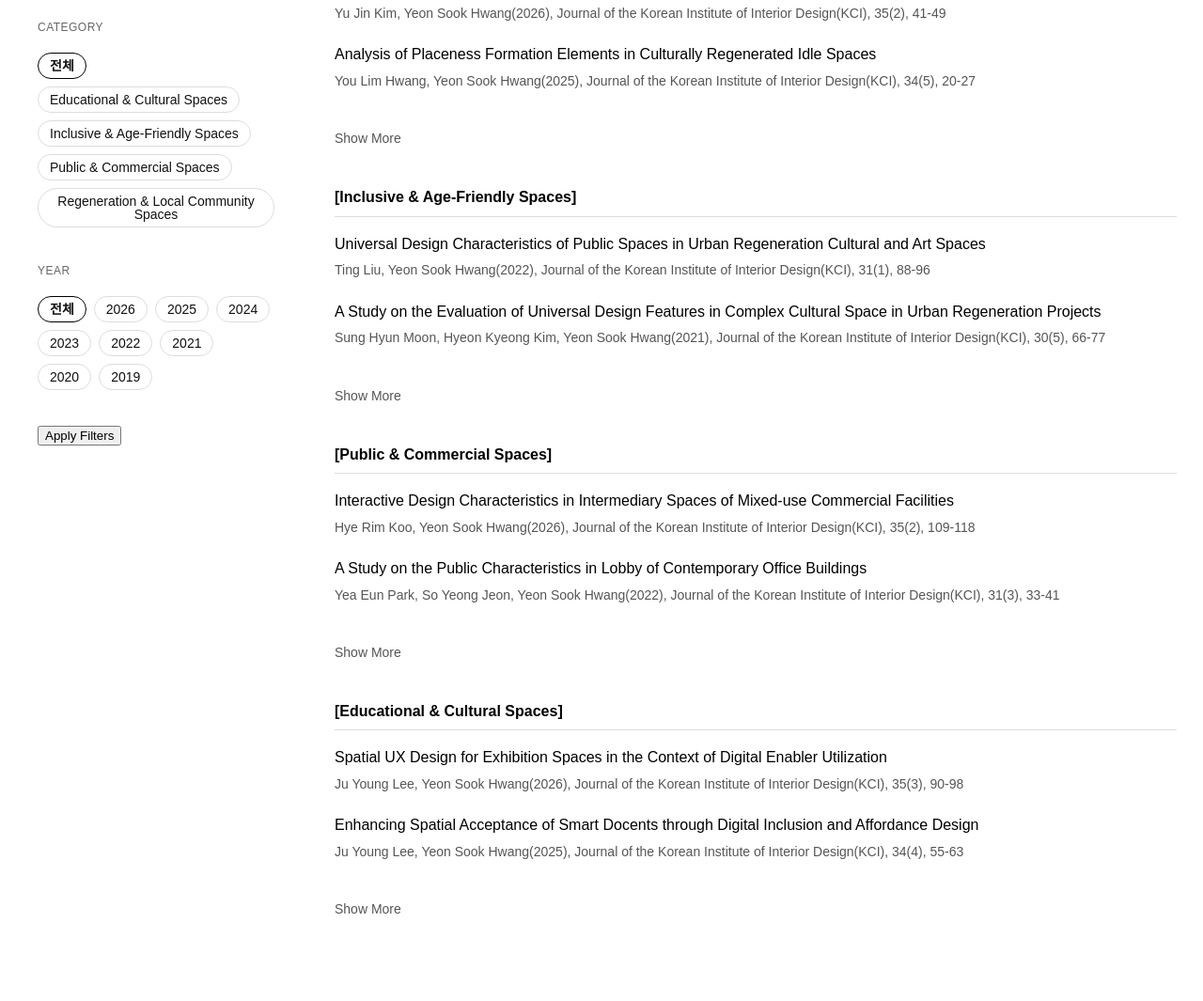
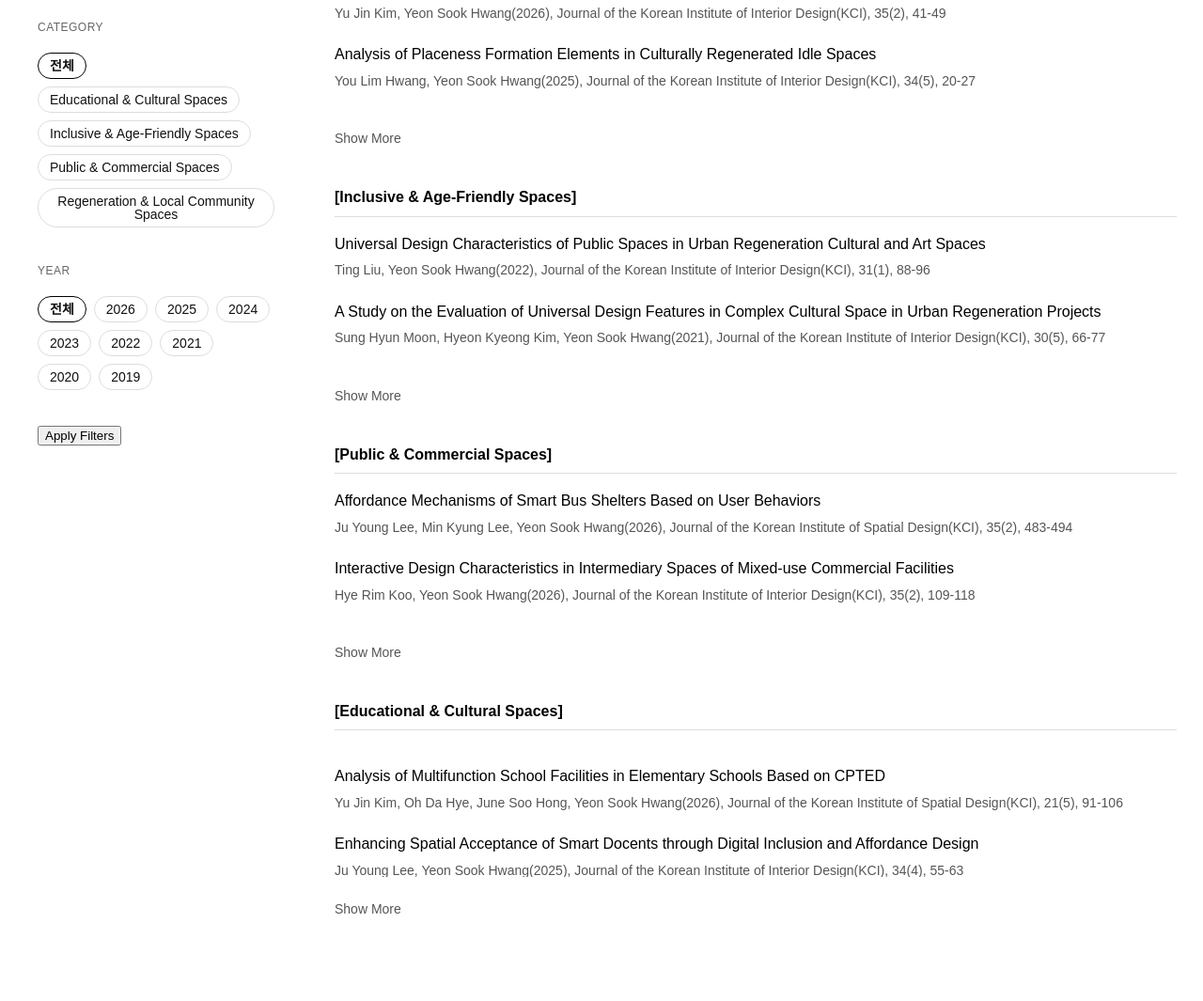
Before and after one commit to jyl930/hedlab-website, a plain HTML site: page publications.html in a window 1280 px wide. Shown: the part 241-1306 px from the top of the page at 94% size. Drawn offline with Linux system fonts and the light colour scheme.

Commit message:
26.0909.1 update
publications add

```diff
--- a/publications.html
+++ b/publications.html
@@ -196,6 +196,12 @@
       </div>
       <ul class="pub-list toggle-container">
         <li>
+          <a href="assets/pdf/recent_pc8.pdf" target="_blank" download>
+            Affordance Mechanisms of Smart Bus Shelters Based on User Behaviors
+          </a>
+          <br><span class="authors">Ju Young Lee, Min Kyung Lee, Yeon Sook Hwang(2026), Journal of the Korean Institute of Spatial Design(KCI), 35(2), 483-494</span>
+        </li>
+        <li>
           <a href="assets/pdf/recent_pc7.pdf" target="_blank" download>
             Interactive Design Characteristics in Intermediary Spaces of Mixed-use Commercial Facilities
           </a>
@@ -246,12 +252,13 @@
       </div>
       <ul class="pub-list toggle-container">
         <li>
+        <li>
           <a href="assets/pdf/recent_ec13.pdf" target="_blank" download>
-            Spatial UX Design for Exhibition Spaces in the Context of Digital Enabler Utilization
+            Analysis of Multifunction School Facilities in Elementary Schools Based on CPTED
           </a>
-          <br><span class="authors">Ju Young Lee, Yeon Sook Hwang(2026), Journal of the Korean Institute of Interior Design(KCI), 35(3), 90-98</span>
+          <br><span class="authors">Yu Jin Kim, Oh Da Hye, June Soo Hong, Yeon Sook Hwang(2026), Journal of the Korean Institute of Spatial Design(KCI), 21(5), 91-106</span>
         </li>
-        <li>
+          <li>
           <a href="assets/pdf/recent_ec12.pdf" target="_blank" download>
             Enhancing Spatial Acceptance of Smart Docents through Digital Inclusion and Affordance Design
           </a>
```
